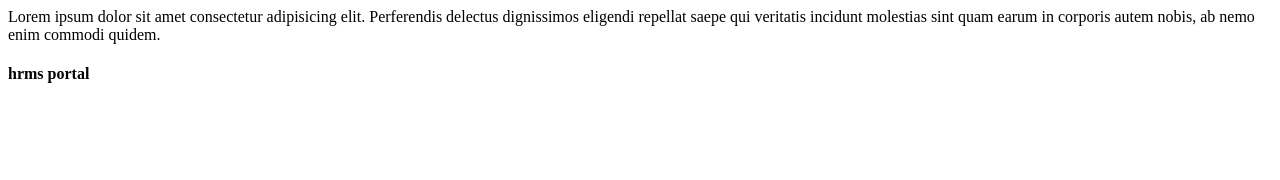
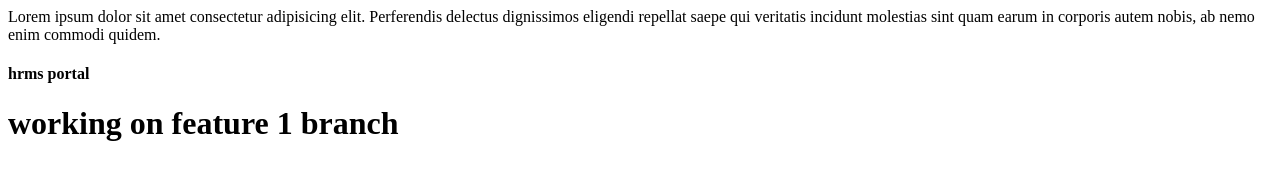
Before and after one commit to Harshita295491/localrepo, a plain HTML site: page index.html in a window 1280 px wide. Drawn offline with Linux system fonts and the light colour scheme.

Commit message:
new feature

```diff
--- a/index.html
+++ b/index.html
@@ -3,3 +3,5 @@
 
 
 <h4>hrms portal</h4>
+
+<h1>working on feature 1 branch</h1>
```
